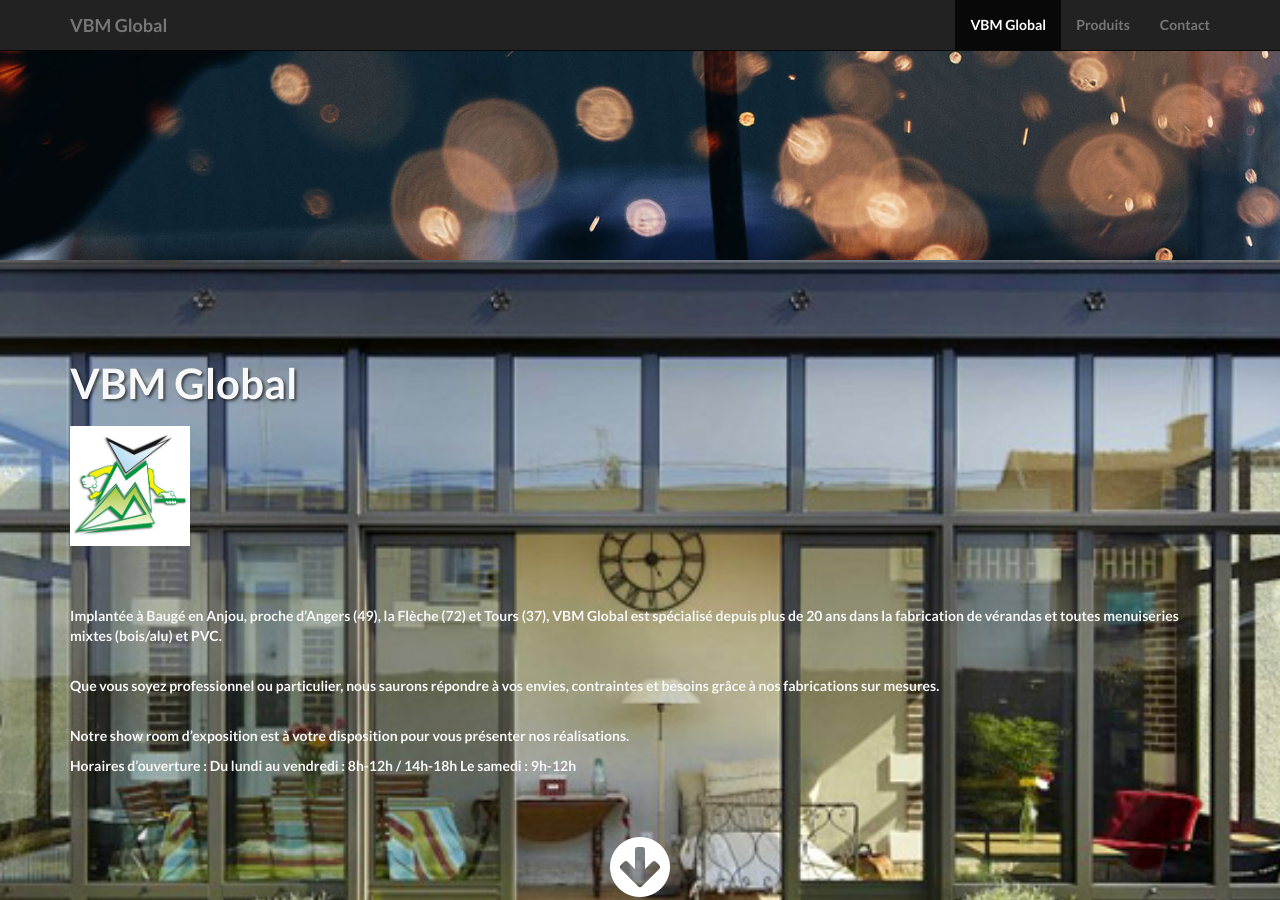
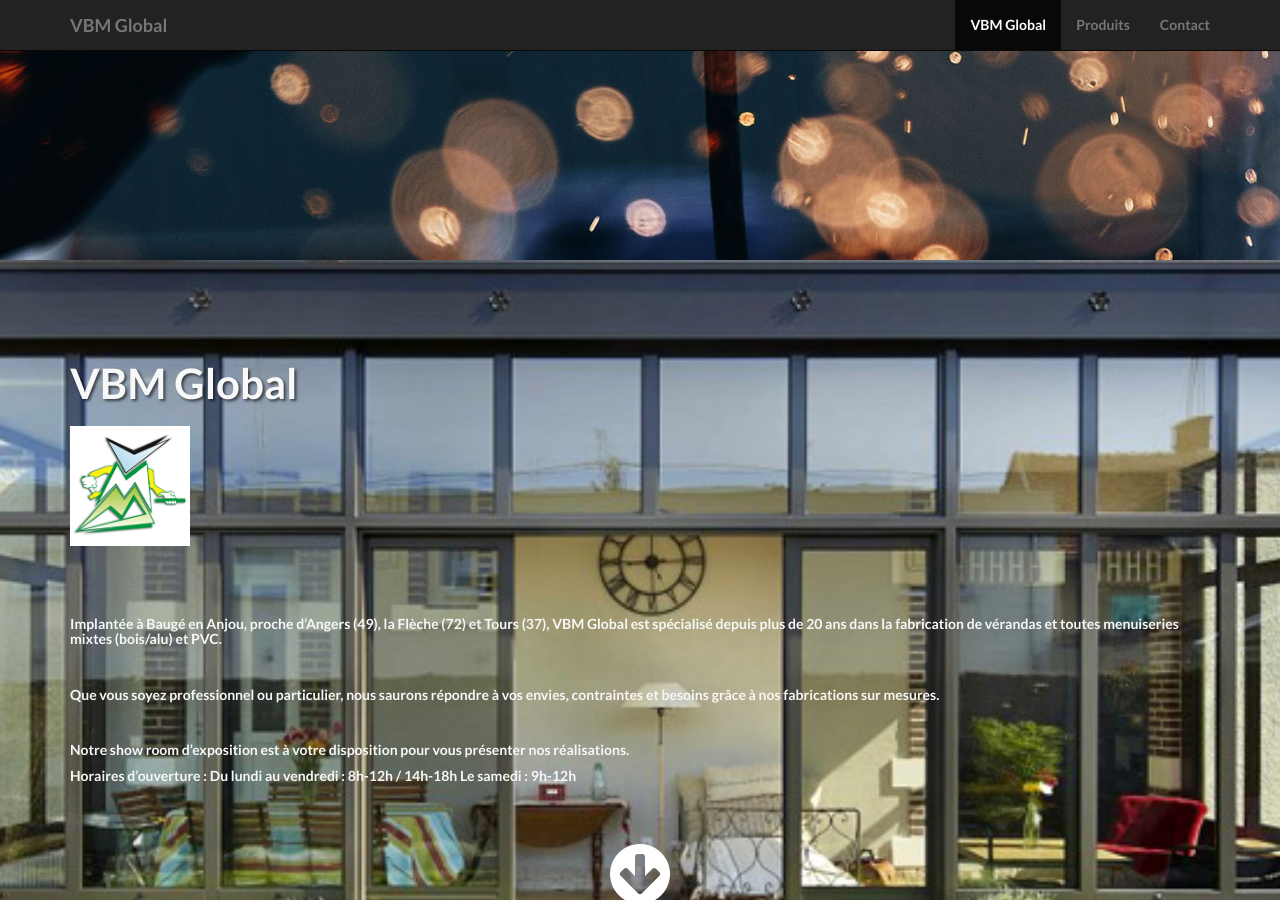
Before and after one commit to juanitito/vbm-landing, a Jekyll site: the page built from index.html, in a window 1280 px wide and 900 px high, scrolled down 702 px. Built offline with Jekyll 4.4.1, drawn with Linux system fonts in a browser that asks for light colours; nearby versions of some CDN libraries; library files that are not in the unit come from our copies.

```diff
--- a/_includes/about.html
+++ b/_includes/about.html
@@ -11,15 +11,15 @@
               <br>
               <br>
               <br>
-                <p>Implantée à Baugé en Anjou, proche d’Angers (49), la Flèche (72) et Tours (37),
-                  VBM Global est spécialisé depuis plus de 20 ans dans la fabrication de vérandas et toutes menuiseries mixtes (bois/alu) et PVC.</p>
+                <h5>Implantée à Baugé en Anjou, proche d’Angers (49), la Flèche (72) et Tours (37),
+                  VBM Global est spécialisé depuis plus de 20 ans dans la fabrication de vérandas et toutes menuiseries mixtes (bois/alu) et PVC.</h5>
                 <br>
-                <p>Que vous soyez professionnel ou particulier, nous saurons répondre à vos envies, contraintes et besoins grâce à nos fabrications sur mesures.</p>
+                <h5>Que vous soyez professionnel ou particulier, nous saurons répondre à vos envies, contraintes et besoins grâce à nos fabrications sur mesures.</h5>
                 <br>
-                <p>Notre show room d’exposition est à votre disposition pour vous présenter nos réalisations.</p>
-                <p>Horaires d’ouverture :
+                <h5>Notre show room d’exposition est à votre disposition pour vous présenter nos réalisations.</h5>
+                <h5>Horaires d’ouverture :
                 Du lundi au vendredi : 8h-12h / 14h-18h
-                Le samedi : 9h-12h</p>
+                Le samedi : 9h-12h</h5>
                 <br>
                 <br>
                 <div class="text-center">
```
